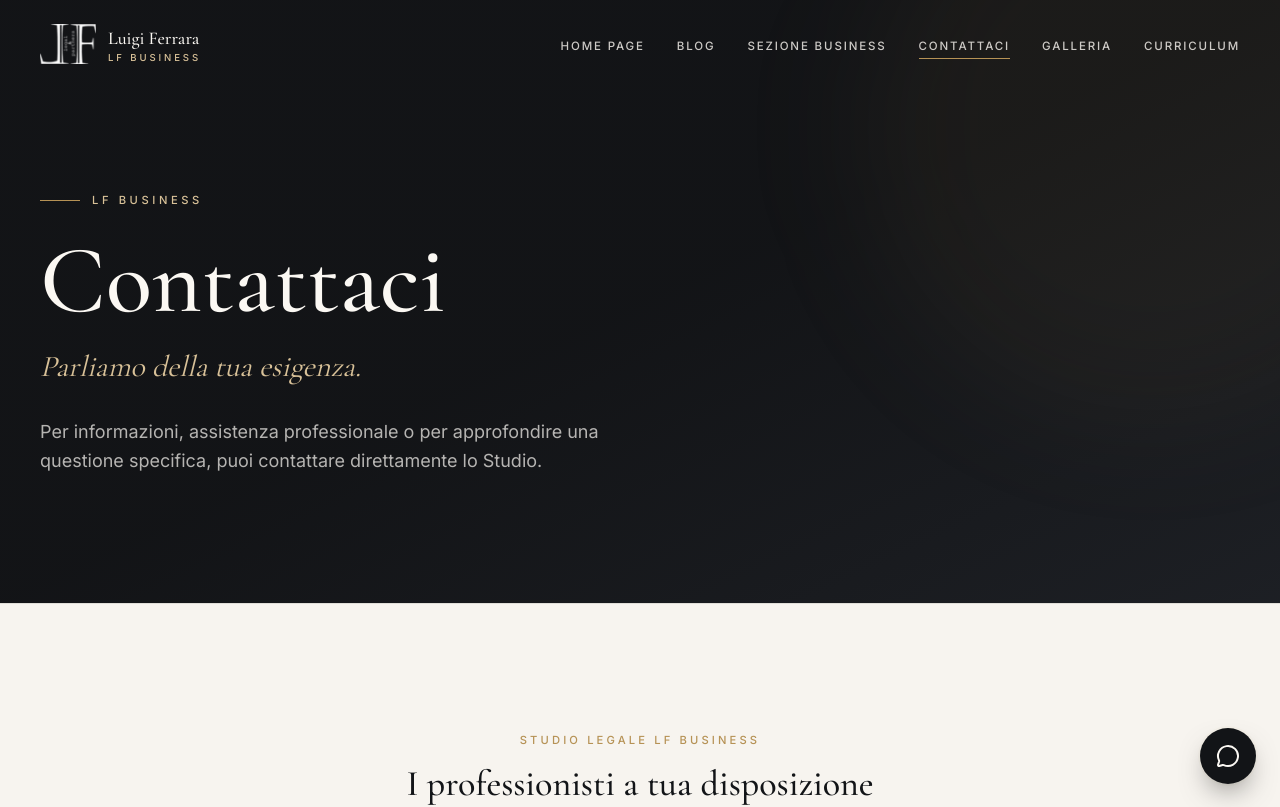
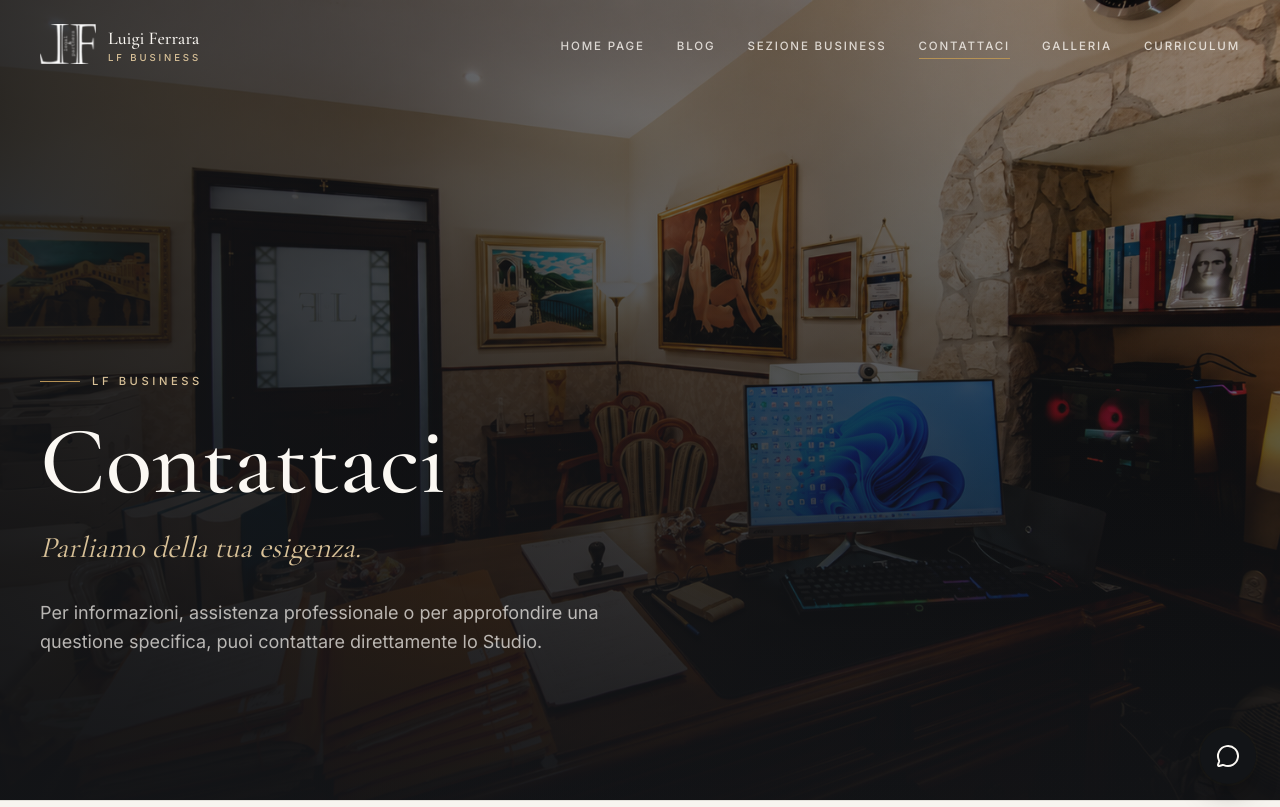
Before and after one commit to fonzorandy03/lf-business, a Next.js app: page /contattaci in a window 1280 px wide. Shown: the top 807 px of the page. Built offline with nearby package versions, Linux system fonts and the light colour scheme.

Commit message:
Match gallery and contact hero height

```diff
--- a/components/contact/ContactHero.tsx
+++ b/components/contact/ContactHero.tsx
@@ -1,5 +1,6 @@
 'use client'
 
+import Image from 'next/image'
 import { useEffect, useState } from 'react'
 import { cn } from '@/lib/utils'
 
@@ -18,18 +19,21 @@ export function ContactHero() {
     )
 
   return (
-    <section className="relative isolate overflow-hidden bg-ink">
-      {/* Trama tonale discreta */}
-      <div
-        aria-hidden="true"
-        className="absolute inset-0 -z-10 bg-gradient-to-br from-ink via-ink to-[oklch(0.24_0.01_265)]"
-      />
-      <div
-        aria-hidden="true"
-        className="absolute -right-40 -top-40 -z-10 h-[36rem] w-[36rem] rounded-full bg-gold/[0.06] blur-3xl"
-      />
+    <section className="relative isolate flex min-h-[100svh] items-end overflow-hidden bg-ink">
+      <div className="absolute inset-0 -z-10">
+        <Image
+          src="/images/non sfocata.png"
+          alt="Ambiente interno dello Studio Legale LF Business"
+          fill
+          priority
+          sizes="100vw"
+          className="object-cover object-center"
+        />
+        <div aria-hidden="true" className="absolute inset-0 bg-gradient-to-t from-ink/95 via-ink/65 to-ink/30" />
+        <div aria-hidden="true" className="absolute inset-0 bg-gradient-to-r from-ink/80 via-ink/35 to-transparent" />
+      </div>
 
-      <div className="mx-auto w-full max-w-[1400px] px-6 pb-24 pt-40 sm:px-10 sm:pb-28 lg:pb-32 lg:pt-48">
+      <div className="relative mx-auto w-full max-w-[1400px] px-6 pb-20 pt-40 sm:px-10 sm:pb-28 lg:pb-36">
         <div className="max-w-3xl">
           <div className={cn('flex items-center gap-3', step())}>
             <span className="h-px w-10 bg-gold" aria-hidden="true" />
--- a/components/gallery/GalleryHero.tsx
+++ b/components/gallery/GalleryHero.tsx
@@ -14,7 +14,7 @@ export function GalleryHero() {
   }, [])
 
   return (
-    <section className="relative flex min-h-[68vh] items-end overflow-hidden bg-ink pb-14 pt-32 sm:min-h-[76vh] sm:pb-20">
+    <section className="relative flex min-h-[100svh] items-end overflow-hidden bg-ink pb-14 pt-32 sm:pb-20">
       {/* Background photograph with very slow scale-in */}
       <div className="absolute inset-0">
         <Image
```
